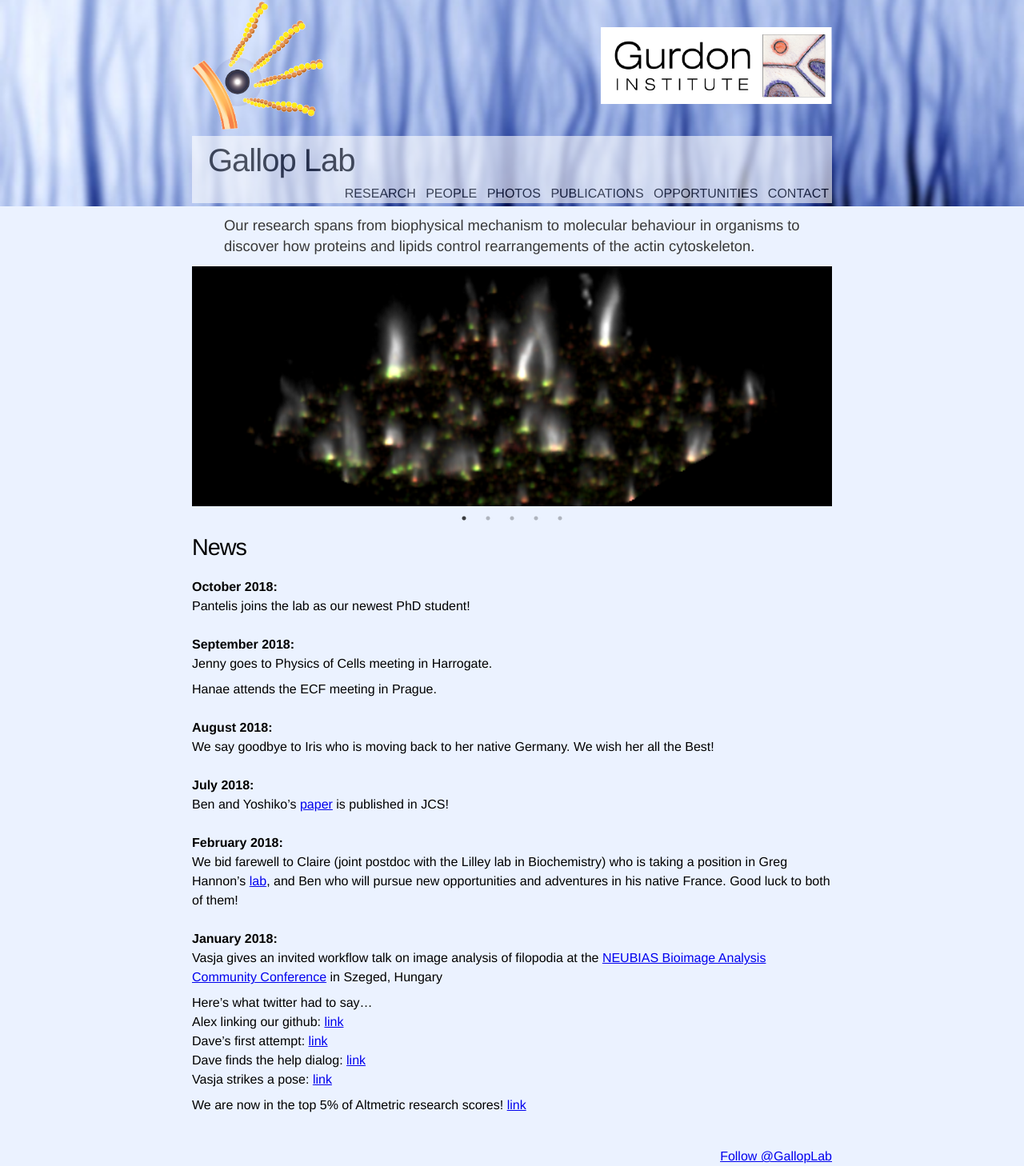
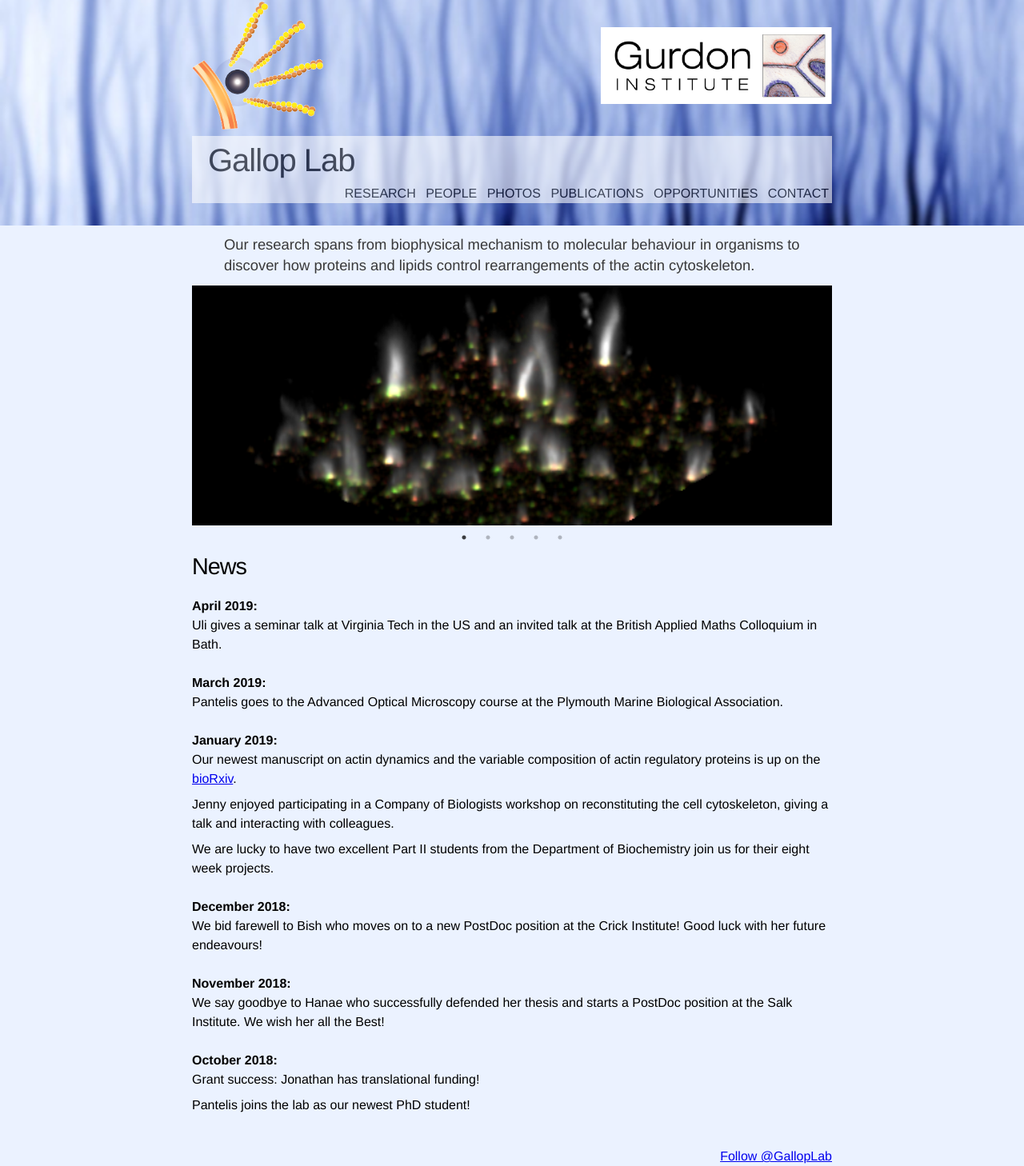
Before and after one commit to Gallop-Lab/gallop-lab.github.io, a Jekyll site: the page built from index.html, in a window 1280 px wide. Shown: the whole page at 80% size. Built offline with Jekyll 4.4.1, drawn with Linux system fonts in a browser that asks for light colours; nearby versions of some CDN libraries; comment, search, counter and statistics services are not loaded.

Commit message:
Status as of Feb 2020

```diff
--- a/3_people.md
+++ b/3_people.md
@@ -29,14 +29,6 @@
     about: I enjoy cricket and playing the bassoon & clarinet.
     picture: jonathan-profile.jpg
 
-  - name: Hanae Shimo
-    cv: |
-      **Position**: Funai Overseas Scholarship PhD student (Biochemistry), joined the lab in September 2014.
-      **Previous positions**: M.S. in Systems Biology at Keio University
-    research: Investigating the molecular architecture of filopodia-like structures using super-resoultion microscopy
-    about: I enjoy traveling, photography, and playing guitar.
-    picture: hanae-profile.jpg
-
   - name: Ulrich Dobramysl
     cv: |
       **Position**: Hershel Smith Postdoctoral Fellow, joined the lab in October 2015.
@@ -45,18 +37,11 @@
     about: I enjoy spending time with my family, tinkering, hiking, skiing and reading a good book.
     picture: uli-profile.jpg
 
-  - name: Bishara Marzook
-    cv: |
-      **Position**: ERC research associate; joined the lab in October 2017.
-      **Previous positions**: PhD student at The University of Sydney, Australia, in Virology and Cell Biology. I worked on generating recombinant fluorescent viruses to study how vaccinia virus interacts with the host cytoskeleton, particularly with cytoplasmic actin isoforms.
-    research: I am interested in all things actin-related, focusing at the moment on filopodia formation. Also keeping on eye on the virus world!
-    about: I love to communicate (by writing, telling jokes, or through radio/social media), bake, and take long walks/hikes to offset said baking.
-    picture: bishara-profile.jpg
-
   - name: Pantelis Savvas Ioannou
     cv: |
-      **Position**: MedImmune PhD Student
-    research:
+      **Position**: MedImmune PhD Student, joined the lab in October 2018
+      **Previous positions**: BSc in Biological Sciences and MSc in Biomedical Sciences at the University of Cyprus
+    research: Using phage display antibody technology to study filopodia
     about:
     picture: pantelis.jpg
 
@@ -91,7 +76,11 @@
 
   - name: Iris Jarsch
     comments: |
-      Moved back to Germany to pursue new career opportunities. Worked on FLS tip complex protein composition and developed the FLS Ace image analysis pipeline.
+      Moved back to Germany to pursue new career opportunities. Worked on FLS tip complex protein composition and developed the FLS Ace image analysis pipeline (bioRxiv preprint 2019).
+
+  - name: Bishara Marzook
+    comments: |
+      Now a postdoc in Barry Thompson's Lab at the Crick Institute. Investigated the role of filopodial tip complex proteins during Chlamydia cell invasion.
 
 alumni_phds_ras:
   - name: Daniel Saxton
@@ -102,8 +91,12 @@
   - name: Helen Fox
     comments: |
       former PhD student, now a Project Manager at Eurofins.
-      Looked at roles of Toca-1 interactions in actin polymerization (CSH protocols, in press, JBC, 2016)
+      Looked at roles of Toca-1 interactions in actin polymerization (CSH protocols, 2019; JBC, 2016)
 
+  - name: Hanae Shimo
+    comments: |
+      former PhD student, now a PostDoc at the Salk Institute.
+      Studied the nanoscale structure of filopodial tip complexes (bioRxiv preprint 2019).
 
 header: |
   <style>
@@ -169,6 +162,5 @@
 {% for person in page.alumni_phds_ras %}
 * **{{ person.name }}**{% if person.comments %}: {{ person.comments }} {% endif %}
 {% endfor %}
-
-
 </div>
+{% endcomment %}
--- a/5_publications.md
+++ b/5_publications.md
@@ -7,7 +7,8 @@
   </style>
 ---
 
-* Integrin signaling downregulates filopodia in muscle-tendon attachment. Richier B, Inoue Y, Dobramysl U, Friedlander J, Brown NH, Gallop JL. doi: 10.1101/270546. [[Preprint](https://www.biorxiv.org/content/early/2018/02/23/270546)]
+* Constrained actin dynamics emerges from variable compositions of actin regulatory protein complexes. Dobramysl U, Jarsch IK, Shimo H, Inoue Y, Richier B, Gadsby JR, Mason J, Walrant A, Butler R, Hannezo E, Simons BD, Gallop JL. [[bioRxiv](https://doi.org/10.1101/525725)]
+* Integrin signaling downregulates filopodia in muscle-tendon attachment. Richier B, Inoue Y, Dobramysl U, Friedlander J, Brown NH, Gallop JL. J Cell Sci 2018; 131:jcs217133. [[full text](http://jcs.biologists.org/content/131/16/jcs217133)] [[bioRxiv](https://www.biorxiv.org/content/early/2018/02/23/270546)]
 * Control of actin polymerization via the coincidence of phosphoinositides and high membrane curvature. Daste F, Walrant A, Holst MR, Gadsby JR, Mason J, Lee JE, Brook D, Mettlen M, Larsson E, Lee SF, Lundmark R, Gallop JL. J Cell Biol. 2017. doi: 10.1083/jcb.201704061. [[full text](http://jcb.rupress.org/content/early/2017/09/18/jcb.201704061)]
 * Filopodyan: An open-source pipeline for the analysis of filopodia. Urbančič V, Butler R, Richier B, Peter M., Mason J, Livesey FJ, Holt CE, and Gallop JL. J Cell Biol. 2017; 216:3405–3422. [[full text](http://jcb.rupress.org/content/216/10/3405)] [[GitHub](https://github.com/gurdon-institute/Filopodyan)]
 * Membrane curvature in cell biology: An integration of molecular mechanisms. Jarsch IK, Daste F, and Gallop JL. J Cell Biol. 2016; 216 (4): 375-387. [[full text](http://jcb.rupress.org/content/214/4/375.full)]
--- a/_layouts/default.html
+++ b/_layouts/default.html
@@ -1,8 +1,10 @@
 <html>
   <head>
     <meta charset="utf-8">
+    <meta name="viewport" content="width=device-width, initial-scale=1">
     <title>Gallop Lab</title>
     <link rel="shortcut icon" href="/~galloplab/images/favicon.ico">
+    <link rel="canonical" href="https://www.gallop.group{{ page.url }}">
     <link href='https://fonts.googleapis.com/css?family=Open+Sans' rel='stylesheet' type='text/css'>
     <style>
       body {
@@ -45,14 +47,15 @@
       background-image: url(images/bg.jpg);
       background-size: cover;
       background-position: bottom;
-      height: 16em;
+      height: 17.5em;
       padding-top: 0.1em;
       }
       header.site-header div {
       width: 100%;
       }
       header.site-header div div.title {
-      width: 50em;
+	  width: 100vw;
+	  max-width: 50em;
       margin: 0 auto;
       margin-top: 0.5em;
       background-color: white;
@@ -73,7 +76,8 @@
       color: #ffffff;
       }
       header.site-header div.navbar nav {
-      width: 50em;
+	  width: 100vw;
+	  max-width: 50em;
       margin: 0 auto;
       text-align: right;
       background-color: white;
@@ -103,24 +107,28 @@
       width: 100%;
       }
       div.content {
-      width: 50em;
+	  width: 100vw;
+	  max-width: 50em;
       margin: 0 auto;
       margin-bottom: auto;
       }
 
       header.site-header div.logobar {
-      width: 50em;
+	  width: 100vw;
+	  max-width: 50em;
       height: 10em;
       margin: 0 auto;
       vertical-align: middle;
       }
       header.site-header div.logobar img.logo {
-      height: 10em;
+	  max-height: 10em;
+	  height: 25vw;
       float: left;
       }
       header.site-header div.logobar img.gurdon {
       margin-top: 2em;
-      height: 6em;
+      max-height: 6em;
+      height: 18vw;
       float: right;
       }
 
--- a/_posts/2018-10-01-oct18.txt
+++ b/_posts/2018-10-01-oct18.txt
@@ -1 +1,3 @@
+Grant success: Jonathan has translational funding!
+
 Pantelis joins the lab as our newest PhD student!
--- /dev/null
+++ b/_posts/2018-11-01-nov18.txt
@@ -0,0 +1 @@
+We say goodbye to Hanae who successfully defended her thesis and starts a PostDoc position at the Salk Institute. We wish her all the Best!
--- /dev/null
+++ b/_posts/2018-12-01-dec18.txt
@@ -0,0 +1 @@
+We bid farewell to Bish who moves on to a new PostDoc position at the Crick Institute! Good luck with her future endeavours!
--- /dev/null
+++ b/_posts/2019-01-01-jan19.txt
@@ -0,0 +1,5 @@
+Our newest manuscript on actin dynamics and the variable composition of actin regulatory proteins is up on the [bioRxiv](https://doi.org/10.1101/525725).
+
+Jenny enjoyed participating in a Company of Biologists workshop on reconstituting the cell cytoskeleton, giving a talk and interacting with colleagues.
+
+We are lucky to have two excellent Part II students from the Department of Biochemistry join us for their eight week projects.
--- /dev/null
+++ b/_posts/2019-03-01-mar19.txt
@@ -0,0 +1 @@
+Pantelis goes to the Advanced Optical Microscopy course at the Plymouth Marine Biological Association.
--- /dev/null
+++ b/_posts/2019-04-01-apr19.txt
@@ -0,0 +1 @@
+Uli gives a seminar talk at Virginia Tech in the US and an invited talk at the British Applied Maths Colloquium in Bath.
--- a/index.html
+++ b/index.html
@@ -1,6 +1,7 @@
 ---
 layout: default
 header: |
+  <meta name="viewport" content="width=device-width, initial-scale=1">
   <script src="https://ajax.googleapis.com/ajax/libs/jquery/2.0.2/jquery.min.js"></script>
   <link rel="stylesheet" type="text/css" href="//cdn.jsdelivr.net/gh/kenwheeler/slick@1.8.1/slick/slick.css"/>
   <link rel="stylesheet" type="text/css" href="//cdn.jsdelivr.net/gh/kenwheeler/slick@1.8.1/slick/slick-theme.css"/>
```
Also changed, not shown: other parts of 3_people.md (+1 -1 lines).
